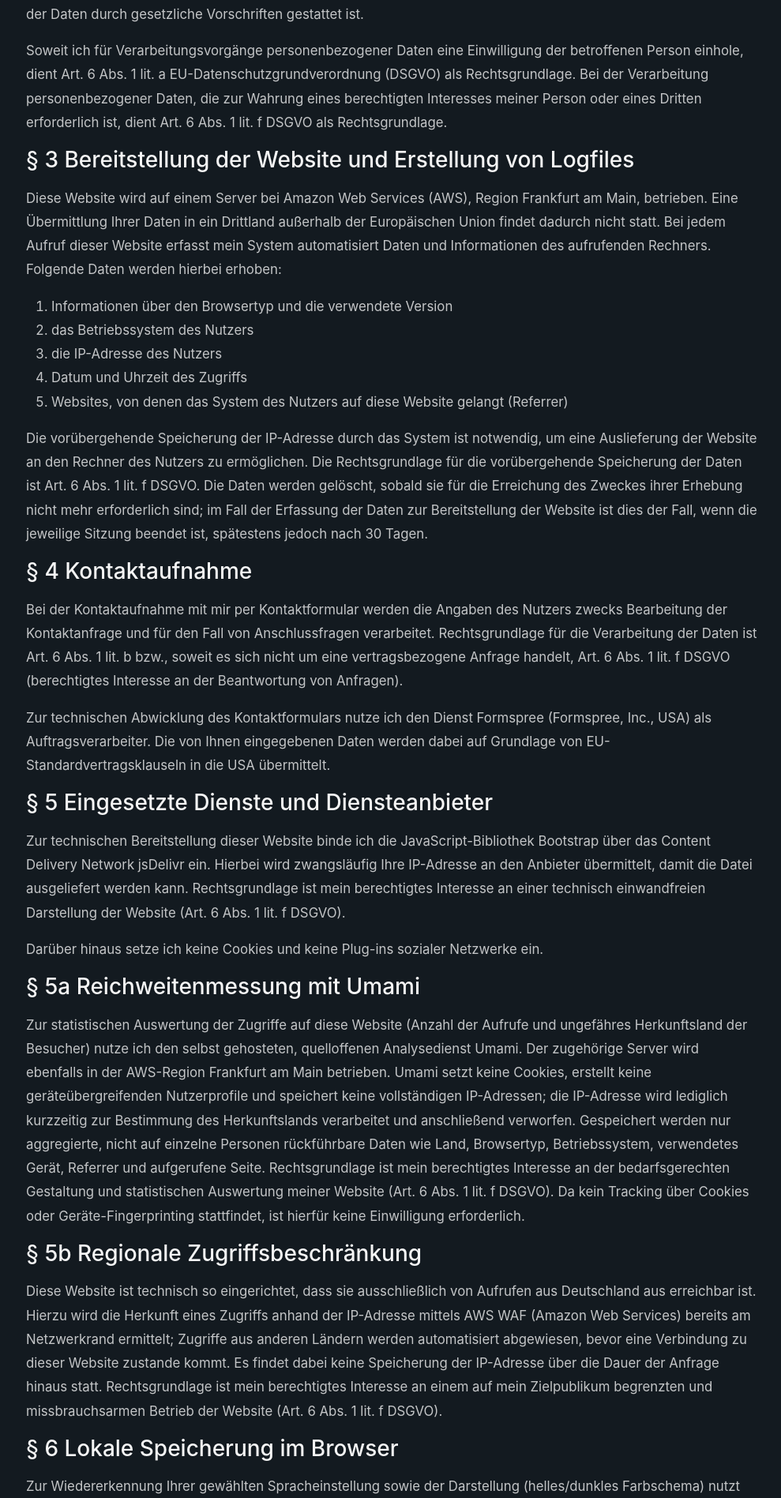
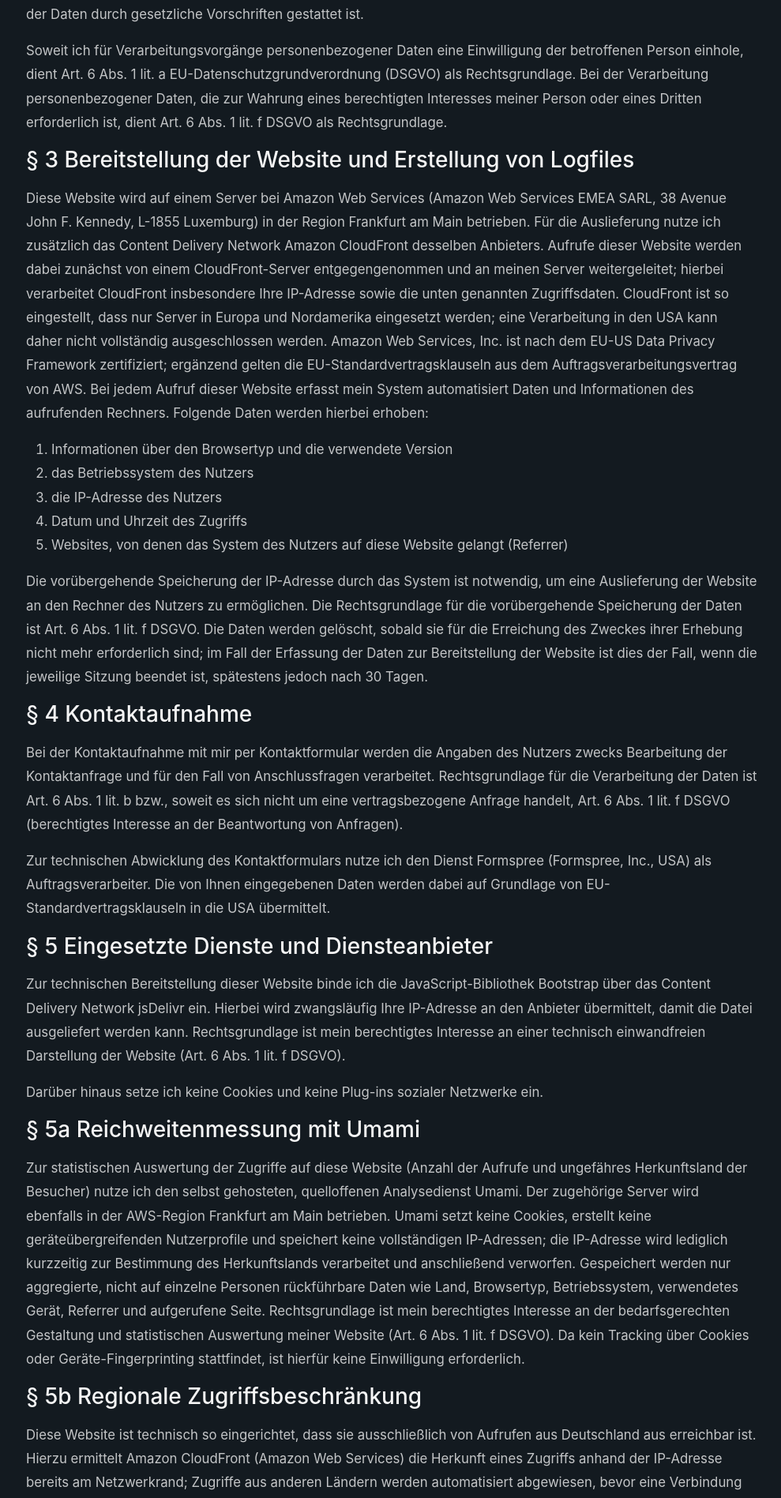
Before and after one commit to dev-dany97/personal-website, a Next.js app: page /datenschutz in a window 1280 px wide. Shown: the part 880-2777 px from the top of the page at 79% size, without its empty margins (144-1133 px from the left). Built offline with nearby package versions, Linux system fonts and the light colour scheme; no server answers.

Commit message:
update privacy policy

```diff
--- a/src/app/datenschutz/page.tsx
+++ b/src/app/datenschutz/page.tsx
@@ -19,7 +19,7 @@ export default function Datenschutz() {
               {lang === 'de' ? (
                 <>
                   <h1>Datenschutzerklärung</h1>
-                  <p>Stand: Oktober 2026</p>
+                  <p>Stand: November 2026</p>
 
                   <p>
                     Der Schutz Ihrer personenbezogenen Daten ist mir ein wichtiges Anliegen. Nachfolgend informiere ich
@@ -62,10 +62,17 @@ export default function Datenschutz() {
 
                   <h3>§ 3 Bereitstellung der Website und Erstellung von Logfiles</h3>
                   <p>
-                    Diese Website wird auf einem Server bei Amazon Web Services (AWS), Region Frankfurt am Main,
-                    betrieben. Eine Übermittlung Ihrer Daten in ein Drittland außerhalb der Europäischen Union findet
-                    dadurch nicht statt. Bei jedem Aufruf dieser Website erfasst mein System automatisiert Daten und
-                    Informationen des aufrufenden Rechners. Folgende Daten werden hierbei erhoben:
+                    Diese Website wird auf einem Server bei Amazon Web Services (Amazon Web Services EMEA SARL, 38
+                    Avenue John F. Kennedy, L-1855 Luxemburg) in der Region Frankfurt am Main betrieben. Für die
+                    Auslieferung nutze ich zusätzlich das Content Delivery Network Amazon CloudFront desselben Anbieters.
+                    Aufrufe dieser Website werden dabei zunächst von einem CloudFront-Server entgegengenommen und an
+                    meinen Server weitergeleitet; hierbei verarbeitet CloudFront insbesondere Ihre IP-Adresse sowie die
+                    unten genannten Zugriffsdaten. CloudFront ist so eingestellt, dass nur Server in Europa und
+                    Nordamerika eingesetzt werden; eine Verarbeitung in den USA kann daher nicht vollständig
+                    ausgeschlossen werden. Amazon Web Services, Inc. ist nach dem EU-US Data Privacy Framework
+                    zertifiziert; ergänzend gelten die EU-Standardvertragsklauseln aus dem Auftragsverarbeitungsvertrag
+                    von AWS. Bei jedem Aufruf dieser Website erfasst mein System automatisiert Daten und Informationen
+                    des aufrufenden Rechners. Folgende Daten werden hierbei erhoben:
                   </p>
                   <ol>
                     <li>Informationen über den Browsertyp und die verwendete Version</li>
@@ -123,9 +130,9 @@ export default function Datenschutz() {
                   <h3>§ 5b Regionale Zugriffsbeschränkung</h3>
                   <p>
                     Diese Website ist technisch so eingerichtet, dass sie ausschließlich von Aufrufen aus Deutschland aus
-                    erreichbar ist. Hierzu wird die Herkunft eines Zugriffs anhand der IP-Adresse mittels AWS WAF
-                    (Amazon Web Services) bereits am Netzwerkrand ermittelt; Zugriffe aus anderen Ländern werden
-                    automatisiert abgewiesen, bevor eine Verbindung zu dieser Website zustande kommt. Es findet dabei
+                    erreichbar ist. Hierzu ermittelt Amazon CloudFront (Amazon Web Services) die Herkunft eines Zugriffs
+                    anhand der IP-Adresse bereits am Netzwerkrand; Zugriffe aus anderen Ländern werden automatisiert
+                    abgewiesen, bevor eine Verbindung zu meinem Server zustande kommt. Es findet dabei
                     keine Speicherung der IP-Adresse über die Dauer der Anfrage hinaus statt. Rechtsgrundlage ist mein
                     berechtigtes Interesse an einem auf mein Zielpublikum begrenzten und missbrauchsarmen Betrieb der
                     Website (Art. 6 Abs. 1 lit. f DSGVO).
@@ -161,7 +168,7 @@ export default function Datenschutz() {
               ) : (
                 <>
                   <h1>Privacy Policy</h1>
-                  <p>Last updated: October 2026</p>
+                  <p>Last updated: November 2026</p>
                   <p className="legacy-imprint-note">
                     This is a courtesy translation. The German version of this privacy policy is legally binding.
                   </p>
@@ -205,10 +212,16 @@ export default function Datenschutz() {
 
                   <h3>§ 3 Provision of the Website and Creation of Log Files</h3>
                   <p>
-                    This website is operated on a server provided by Amazon Web Services (AWS), Frankfurt am Main
-                    region. As a result, your data is not transferred to a third country outside the European Union.
-                    Each time this website is accessed, my system automatically collects data and information from the
-                    accessing computer. The following data is collected:
+                    This website is operated on a server provided by Amazon Web Services (Amazon Web Services EMEA SARL,
+                    38 Avenue John F. Kennedy, L-1855 Luxembourg) in the Frankfurt am Main region. In addition, I use
+                    the Amazon CloudFront content delivery network from the same provider to deliver the website.
+                    Requests to this website are first received by a CloudFront server and forwarded to my server; in
+                    doing so, CloudFront processes in particular your IP address and the access data listed below.
+                    CloudFront is configured to use only servers in Europe and North America, so processing in the USA
+                    cannot be completely ruled out. Amazon Web Services, Inc. is certified under the EU-US Data Privacy
+                    Framework; in addition, the EU Standard Contractual Clauses from the AWS data processing addendum
+                    apply. Each time this website is accessed, my system automatically collects data and information
+                    from the accessing computer. The following data is collected:
                   </p>
                   <ol>
                     <li>Information about the browser type and version used</li>
@@ -263,9 +276,9 @@ export default function Datenschutz() {
                   <h3>§ 5b Regional Access Restriction</h3>
                   <p>
                     This website is technically configured to be accessible exclusively from Germany. To this end, the
-                    origin of a request is determined based on the IP address using AWS WAF (Amazon Web Services)
-                    already at the network edge; requests from other countries are automatically rejected before a
-                    connection to this website is established. No storage of the IP address beyond the duration of the
+                    origin of a request is determined by Amazon CloudFront (Amazon Web Services) based on the IP
+                    address already at the network edge; requests from other countries are automatically rejected
+                    before a connection to my server is established. No storage of the IP address beyond the duration of the
                     request takes place. The legal basis is my legitimate interest in operating the website in a way
                     that is limited to my target audience and low in potential for abuse (Art. 6(1)(f) GDPR).
                   </p>
```
